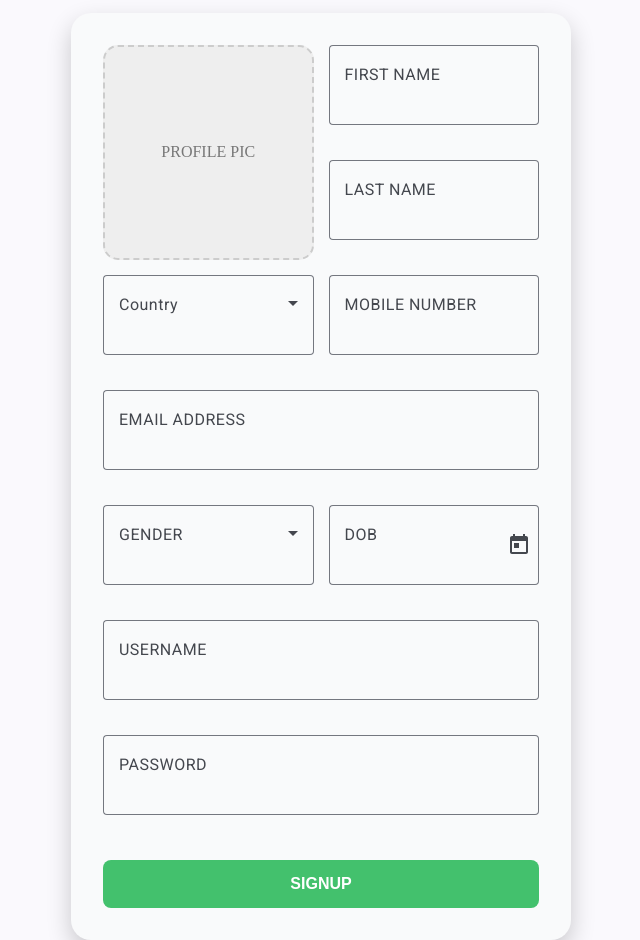
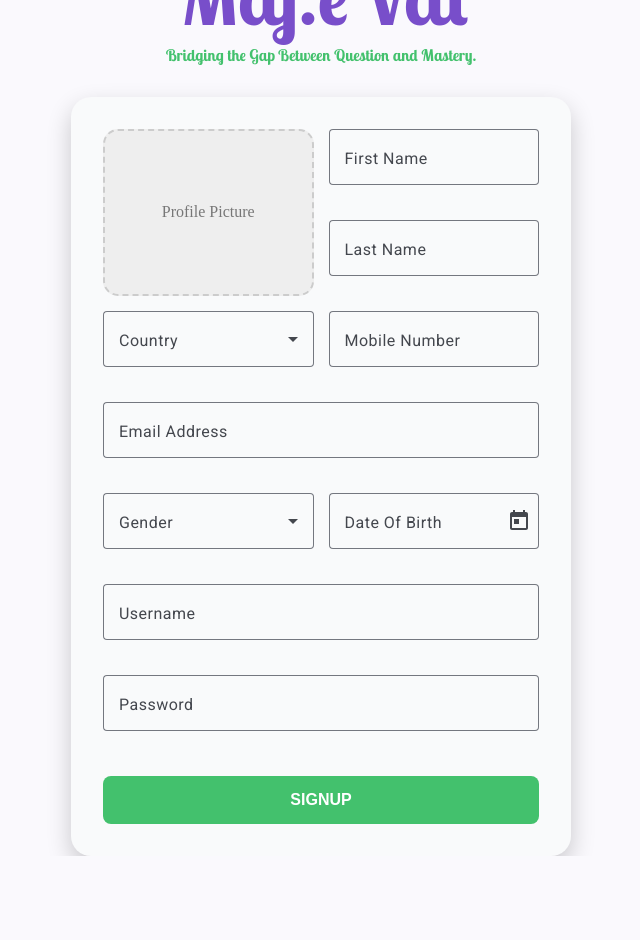
Before and after one commit to akhiljozph/MajeVal, an Angular app in the folder frontend/: page /sign-up in a window 1280 px wide. Shown: the whole page, without its empty margins (319-959 px from the left). After the commit the page ends 856 px from the top, so only its background shows below. Built offline with nearby package versions, Linux system fonts and the light colour scheme.

Commit message:
MAJV-8 - Registration component implementation.

```diff
--- a/frontend/src/app/components/landing/landing.ts
+++ b/frontend/src/app/components/landing/landing.ts
@@ -8,6 +8,6 @@ import { RouterOutlet } from '@angular/router';
   styleUrl: './landing.scss',
 })
 export class Landing {
-  public readonly appTitle = signal('MajeVal');
+  public readonly appTitle = signal('Maj.eVal');
   public readonly appTagLine = signal('Bridging the Gap Between Question and Mastery.');
 }
--- a/frontend/src/app/components/sign-up/sign-up.html
+++ b/frontend/src/app/components/sign-up/sign-up.html
@@ -1,50 +1,55 @@
 <div class="form-container">
     <form class="registration-grid">
 
-        <div class="profile-section">
-            <span>PROFILE PIC</span>
-            <input type="file" hidden id="profileUpload">
-        </div>
+        <label class="profile-section" for="profileUpload">
+            @if (!imagePreview) {
+            <span>Profile Picture</span>
+            }
+            @if (imagePreview) {
+            <img [src]="imagePreview" alt="Profile preview">
+            }
+            <input type="file" hidden id="profileUpload" accept="image/*" (change)="onFileSelected($event)">
+        </label>
 
         <mat-form-field appearance="outline">
-            <mat-label>FIRST NAME</mat-label>
-            <input matInput placeholder="FIRST NAME">
+            <mat-label>First Name</mat-label>
+            <input matInput placeholder="First Name">
         </mat-form-field>
         <mat-form-field appearance="outline">
-            <mat-label>LAST NAME</mat-label>
-            <input matInput placeholder="LAST NAME">
+            <mat-label>Last Name</mat-label>
+            <input matInput placeholder="Last Name">
         </mat-form-field>
 
         <mat-form-field appearance="outline">
             <mat-label>Country</mat-label>
             <mat-select>
-                @for (food of foods; track food) {
-                <mat-option [value]="food.value">{{food.viewValue}}</mat-option>
+                @for (country of countries; track country) {
+                <mat-option [value]="country.value">{{country.viewValue}}</mat-option>
                 }
             </mat-select>
         </mat-form-field>
 
         <mat-form-field appearance="outline">
-            <mat-label>MOBILE NUMBER</mat-label>
-            <input matInput placeholder="MOBILE NUMBER">
+            <mat-label>Mobile Number</mat-label>
+            <input matInput placeholder="Mobile Number">
         </mat-form-field>
 
         <mat-form-field appearance="outline" class="full-width">
-            <mat-label>EMAIL ADDRESS</mat-label>
-            <input matInput placeholder="EMAIL ADDRESS">
+            <mat-label>Email Address</mat-label>
+            <input matInput placeholder="Email Address">
         </mat-form-field>
 
         <mat-form-field appearance="outline">
-            <mat-label>GENDER</mat-label>
+            <mat-label>Gender</mat-label>
             <mat-select>
-                @for (food of foods; track food) {
-                <mat-option [value]="food.value">{{food.viewValue}}</mat-option>
+                @for (gender of genders; track gender) {
+                <mat-option [value]="gender.value">{{gender.viewValue}}</mat-option>
                 }
             </mat-select>
         </mat-form-field>
 
         <mat-form-field appearance="outline">
-            <mat-label>DOB</mat-label>
+            <mat-label>Date Of Birth</mat-label>
             <input matInput [matDatepicker]="datepicker" />
             <mat-datepicker-toggle matIconSuffix [for]="datepicker"></mat-datepicker-toggle>
             <mat-datepicker #datepicker>
@@ -56,12 +61,12 @@
         </mat-form-field>
 
         <mat-form-field appearance="outline" class="full-width">
-            <mat-label>USERNAME</mat-label>
-            <input matInput placeholder="USERNAME">
+            <mat-label>Username</mat-label>
+            <input matInput placeholder="Username">
         </mat-form-field>
         <mat-form-field appearance="outline" class="full-width">
-            <mat-label>PASSWORD</mat-label>
-            <input matInput placeholder="PASSWORD" type="password">
+            <mat-label>Password</mat-label>
+            <input matInput placeholder="Password" type="password">
         </mat-form-field>
 
         <button type="submit" class="signup-btn full-width">SIGNUP</button>
--- a/frontend/src/app/components/sign-up/sign-up.scss
+++ b/frontend/src/app/components/sign-up/sign-up.scss
@@ -24,6 +24,9 @@
     flex-direction: column;
     align-items: center;
     justify-content: center;
+    min-height: 140px;
+    padding: 8px;
+    box-sizing: border-box;
     border: 2px dashed #ccc;
     border-radius: 15px;
     background: #eee;
@@ -32,24 +35,18 @@
     transition: 0.3s;
 }
 
+.profile-section img {
+    display: block;
+    width: 100%;
+    height: auto;
+    max-height: 180px;
+    object-fit: contain;
+    border-radius: 12px;
+}
+
 .profile-section:hover {
     border-color: var(--fuchsia-blue);
     color: var(--fuchsia-blue);
-}
-
-input,
-select {
-    width: 100%;
-    padding: 12px;
-    border: 1.5px solid #ddd;
-    border-radius: 8px;
-    box-sizing: border-box;
-    font-size: 14px;
-    outline: none;
-}
-
-input:focus {
-    border-color: var(--fuchsia-blue);
 }
 
 .signup-btn {
--- a/frontend/src/app/components/sign-up/sign-up.ts
+++ b/frontend/src/app/components/sign-up/sign-up.ts
@@ -1,15 +1,21 @@
 import { FormsModule } from '@angular/forms';
 import { MatSelectModule } from '@angular/material/select';
-import { ChangeDetectionStrategy, Component } from '@angular/core';
+import {
+  ChangeDetectionStrategy,
+  ChangeDetectorRef,
+  Component,
+  inject,
+} from '@angular/core';
 import { MatButtonModule } from '@angular/material/button';
 import { MatDatepickerModule } from '@angular/material/datepicker';
 import { MatInputModule } from '@angular/material/input';
 import { MatFormFieldModule } from '@angular/material/form-field';
 import { provideNativeDateAdapter } from '@angular/material/core';
 
-interface Food {
+interface IOption {
   value: string;
   viewValue: string;
+  code?: string;
 }
 @Component({
   selector: 'maj-sign-up',
@@ -20,9 +26,35 @@ interface Food {
   styleUrl: './sign-up.scss',
 })
 export class SignUp {
-  foods: Food[] = [
-    { value: 'steak-0', viewValue: 'Steak' },
-    { value: 'pizza-1', viewValue: 'Pizza' },
-    { value: 'tacos-2', viewValue: 'Tacos' },
+  private readonly cdr = inject(ChangeDetectorRef);
+
+  imagePreview: string | null = null;
+
+  countries: IOption[] = [
+    { value: 'IND', viewValue: 'India' },
+    { value: 'SLK', viewValue: 'Sri Lanka' },
+    { value: 'BAN-2', viewValue: 'Bangladesh' },
   ];
+
+  genders: IOption[] = [
+    { value: 'MALE', viewValue: 'Male' },
+    { value: 'FEMALE', viewValue: 'Female' },
+    { value: 'OTHER', viewValue: 'Others' },
+  ];
+
+  onFileSelected(event: Event) {
+    const input = event.target as HTMLInputElement;
+    const file = input.files?.[0];
+    if (!file) {
+      return;
+    }
+
+    const reader = new FileReader();
+    reader.onload = () => {
+      this.imagePreview = reader.result as string;
+      this.cdr.detectChanges();
+      input.value = '';
+    };
+    reader.readAsDataURL(file);
+  }
 }
```
